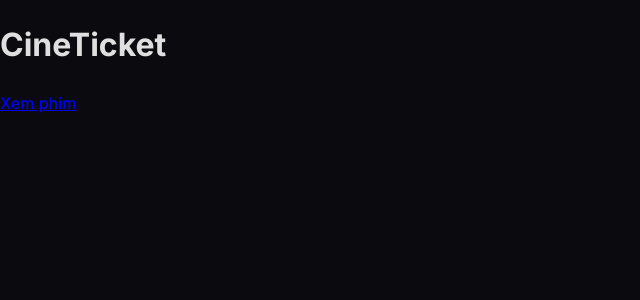
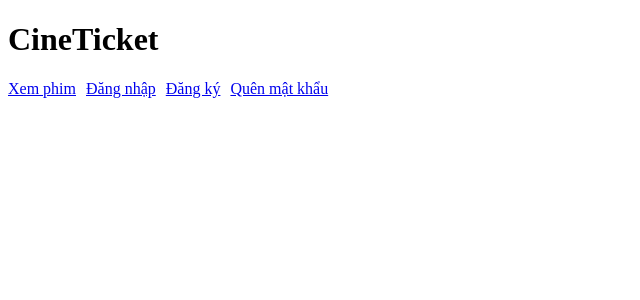
Before and after one commit to vutai205/DuAnCuoiCung, a React (Vite) app in the folder fe/: page / in a window 1280 px wide. Shown: the top 300 px of the page, without its empty margins (0-640 px from the left). Built offline with nearby package versions, Linux system fonts and the light colour scheme.

Commit message:
fix router + update App.tsx and main.tsx

```diff
--- a/fe/src/App.tsx
+++ b/fe/src/App.tsx
@@ -1,18 +1,32 @@
 import { Routes, Route, Link } from "react-router-dom";
 import MoviesPage from "./pages/MoviesPage";
+import LoginPage from "./pages/auth/LoginPage";
+import RegisterPage from "./pages/auth/RegisterPage";
+import ForgotPasswordPage from "./pages/auth/ForgotPasswordPage";
+
 function Home() {
   return (
     <div>
       <h1>CineTicket</h1>
-      <Link to="/movies">Xem phim</Link>
+
+      <nav style={{ display: "flex", gap: "10px" }}>
+        <Link to="/movies">Xem phim</Link>
+        <Link to="/login">Đăng nhập</Link>
+        <Link to="/register">Đăng ký</Link>
+        <Link to="/forgot-password">Quên mật khẩu</Link>
+      </nav>
     </div>
   );
 }
+
 export default function App() {
   return (
     <Routes>
       <Route path="/" element={<Home />} />
       <Route path="/movies" element={<MoviesPage />} />
+      <Route path="/login" element={<LoginPage />} />
+      <Route path="/register" element={<RegisterPage />} />
+      <Route path="/forgot-password" element={<ForgotPasswordPage />} />
     </Routes>
   );
 }
--- a/fe/src/main.tsx
+++ b/fe/src/main.tsx
@@ -1,13 +1,10 @@
-import React from 'react';
-import ReactDOM from 'react-dom/client';
-import { BrowserRouter } from 'react-router-dom';
-import App from './App.tsx';
-import './index.css';
+import React from "react";
+import ReactDOM from "react-dom/client";
+import { BrowserRouter } from "react-router-dom";
+import App from "./App";
 
-ReactDOM.createRoot(document.getElementById('root')!).render(
-  <React.StrictMode>
-    <BrowserRouter>
-      <App />
-    </BrowserRouter>
-  </React.StrictMode>
+ReactDOM.createRoot(document.getElementById("root")!).render(
+  <BrowserRouter>
+    <App />
+  </BrowserRouter>
 );
```
